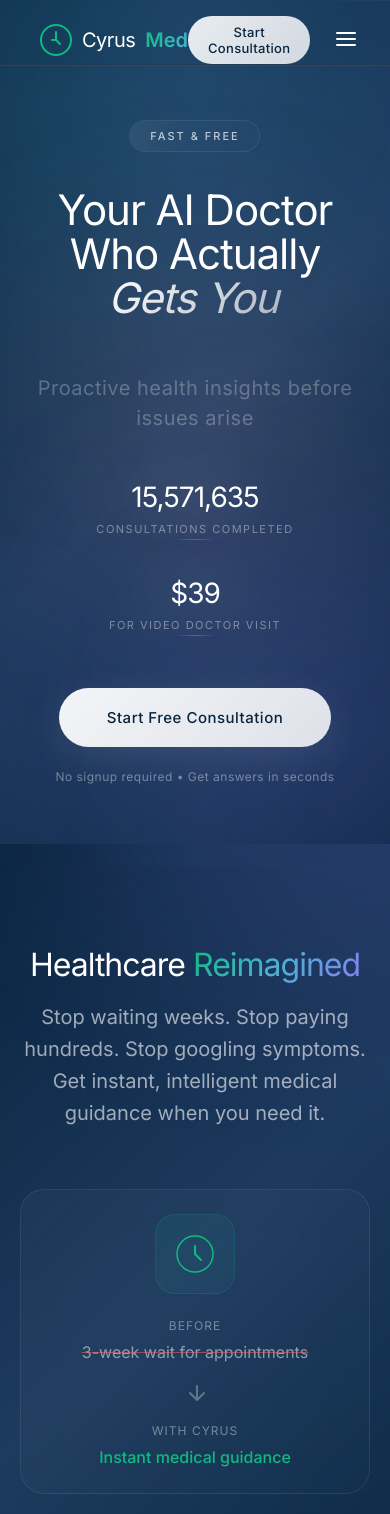
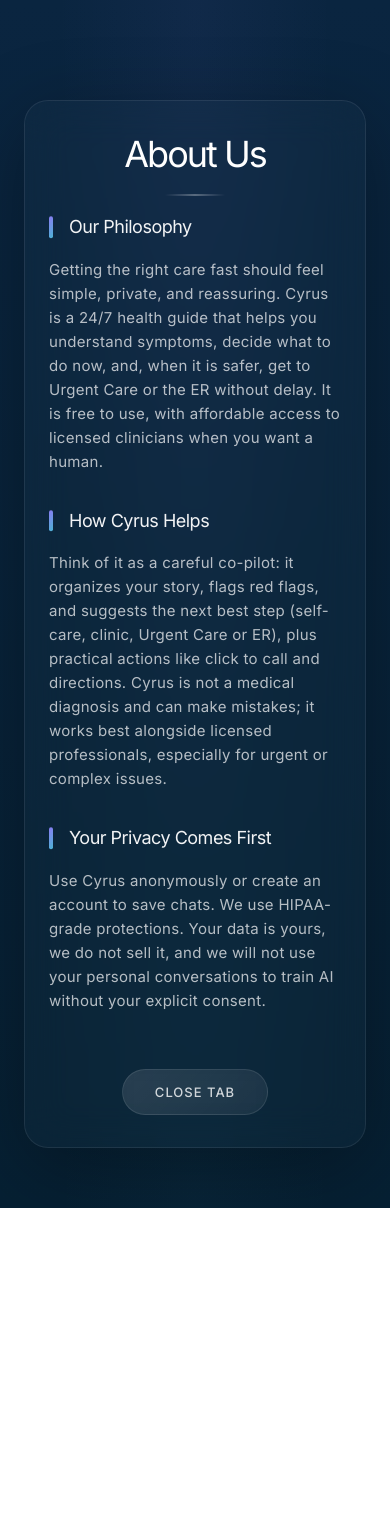
Before and after one commit to connie-q-yang/cyrus-med-frontend, a React (Create React App) app: page /about in a window 390 px wide. Shown: the top 1514 px of the page. After the commit the page ends 1208 px from the top, so only its background shows below. Built offline with nearby package versions, Linux system fonts and the light colour scheme.

Commit message:
add about and fix hero

```diff
--- a/package.json
+++ b/package.json
@@ -15,6 +15,7 @@
         "react-dom": "^18.2.0",
         "react-intersection-observer": "^9.5.3",
         "react-markdown": "^10.1.0",
+        "react-router-dom": "^7.9.3",
         "react-toastify": "^9.1.3",
         "remark-gfm": "^4.0.1"
     },
--- a/src/App.js
+++ b/src/App.js
@@ -1,4 +1,5 @@
 import React from 'react';
+import { BrowserRouter as Router, Routes, Route } from 'react-router-dom';
 import { ToastContainer } from 'react-toastify';
 import 'react-toastify/dist/ReactToastify.css';
 import Header from './components/Header/Header';
@@ -7,17 +8,31 @@
 import ChatPreview from './components/ChatPreview/ChatPreview';
 import Waitlist from './components/Waitlist/Waitlist';
 import BackgroundOrbs from './components/BackgroundEffects/BackgroundOrbs';
+import AboutUs from './components/AboutUs/AboutUs';
 import './App.css';
 
-function App() {
+function HomePage() {
   return (
-    <div className="App">
+    <>
       <BackgroundOrbs />
       <Header />
       <Hero />
       <FutureHealthcare />
       <ChatPreview />
       <Waitlist />
+    </>
+  );
+}
+
+function App() {
+  return (
+    <div className="App">
+      <Router>
+        <Routes>
+          <Route path="/" element={<HomePage />} />
+          <Route path="/about" element={<AboutUs />} />
+        </Routes>
+      </Router>
       <ToastContainer
         position="bottom-right"
         theme="dark"
--- /dev/null
+++ b/src/components/AboutUs/AboutUs.css
@@ -0,0 +1,181 @@
+.about-us-page {
+  min-height: 100vh;
+  background: linear-gradient(180deg, #0A2540 0%, #062033 100%);
+  padding: 120px 40px 80px;
+  position: relative;
+  overflow: hidden;
+}
+
+.about-us-page::before {
+  content: '';
+  position: absolute;
+  top: 0;
+  left: 0;
+  right: 0;
+  bottom: 0;
+  background: radial-gradient(ellipse at center top, rgba(138, 124, 244, 0.05) 0%, transparent 50%),
+              radial-gradient(ellipse at center bottom, rgba(76, 179, 212, 0.03) 0%, transparent 50%);
+  pointer-events: none;
+}
+
+.about-us-container {
+  max-width: 900px;
+  margin: 0 auto;
+  position: relative;
+  z-index: 1;
+}
+
+.about-content {
+  background: rgba(255, 255, 255, 0.02);
+  backdrop-filter: blur(20px);
+  border: 1px solid rgba(255, 255, 255, 0.08);
+  border-radius: 24px;
+  padding: 64px;
+  box-shadow: 0 20px 80px rgba(0, 0, 0, 0.3);
+}
+
+.about-title {
+  font-size: 56px;
+  font-weight: 200;
+  letter-spacing: -2px;
+  color: #fff;
+  margin-bottom: 56px;
+  text-align: center;
+  position: relative;
+}
+
+.about-title::after {
+  content: '';
+  position: absolute;
+  bottom: -20px;
+  left: 50%;
+  transform: translateX(-50%);
+  width: 60px;
+  height: 2px;
+  background: linear-gradient(90deg, transparent, rgba(255, 255, 255, 0.3), transparent);
+}
+
+.about-section {
+  margin-bottom: 48px;
+  animation: fadeIn 0.8s ease-out;
+}
+
+.about-section h2 {
+  font-size: 24px;
+  font-weight: 300;
+  color: rgba(255, 255, 255, 0.95);
+  margin-bottom: 20px;
+  letter-spacing: -0.5px;
+  position: relative;
+  padding-left: 24px;
+}
+
+.about-section h2::before {
+  content: '';
+  position: absolute;
+  left: 0;
+  top: 50%;
+  transform: translateY(-50%);
+  width: 4px;
+  height: 100%;
+  background: linear-gradient(135deg, #8A7CF4 0%, #4CB3D4 100%);
+  border-radius: 2px;
+}
+
+.about-section p {
+  font-size: 18px;
+  line-height: 1.8;
+  color: rgba(255, 255, 255, 0.7);
+  font-weight: 300;
+  letter-spacing: 0.3px;
+}
+
+.back-home {
+  margin-top: 56px;
+  text-align: center;
+}
+
+.back-button {
+  padding: 16px 40px;
+  background: linear-gradient(135deg, rgba(255, 255, 255, 0.1) 0%, rgba(255, 255, 255, 0.05) 100%);
+  color: rgba(255, 255, 255, 0.8);
+  border: 1px solid rgba(255, 255, 255, 0.1);
+  border-radius: 100px;
+  font-size: 14px;
+  font-weight: 500;
+  letter-spacing: 1px;
+  text-transform: uppercase;
+  cursor: pointer;
+  transition: all 0.3s ease;
+  backdrop-filter: blur(10px);
+}
+
+.back-button:hover {
+  background: linear-gradient(135deg, rgba(255, 255, 255, 0.15) 0%, rgba(255, 255, 255, 0.08) 100%);
+  border-color: rgba(255, 255, 255, 0.2);
+  transform: translateY(-2px);
+  box-shadow: 0 10px 30px rgba(0, 0, 0, 0.2);
+}
+
+@keyframes fadeIn {
+  from {
+    opacity: 0;
+    transform: translateY(20px);
+  }
+  to {
+    opacity: 1;
+    transform: translateY(0);
+  }
+}
+
+@media (max-width: 768px) {
+  .about-us-page {
+    padding: 100px 24px 60px;
+  }
+
+  .about-content {
+    padding: 40px 32px;
+  }
+
+  .about-title {
+    font-size: 42px;
+    margin-bottom: 40px;
+  }
+
+  .about-section h2 {
+    font-size: 20px;
+  }
+
+  .about-section p {
+    font-size: 16px;
+    line-height: 1.6;
+  }
+
+  .back-button {
+    padding: 14px 32px;
+    font-size: 13px;
+  }
+}
+
+@media (max-width: 480px) {
+  .about-content {
+    padding: 32px 24px;
+  }
+
+  .about-title {
+    font-size: 36px;
+  }
+
+  .about-section {
+    margin-bottom: 36px;
+  }
+
+  .about-section h2 {
+    font-size: 18px;
+    padding-left: 20px;
+  }
+
+  .about-section p {
+    font-size: 15px;
+  }
+}
--- /dev/null
+++ b/src/components/AboutUs/AboutUs.jsx
@@ -0,0 +1,63 @@
+import React from 'react';
+import { motion } from 'framer-motion';
+import './AboutUs.css';
+
+const AboutUs = () => {
+  return (
+    <div className="about-us-page">
+      <div className="about-us-container">
+        <motion.div
+          className="about-content"
+          initial={{ opacity: 0, y: 20 }}
+          animate={{ opacity: 1, y: 0 }}
+          transition={{ duration: 0.8 }}
+        >
+          <h1 className="about-title">About Us</h1>
+
+          <section className="about-section">
+            <h2>Our Philosophy</h2>
+            <p>
+              Getting the right care fast should feel simple, private, and reassuring.
+              Cyrus is a 24/7 health guide that helps you understand symptoms, decide
+              what to do now, and, when it is safer, get to Urgent Care or the ER
+              without delay. It is free to use, with affordable access to licensed
+              clinicians when you want a human.
+            </p>
+          </section>
+
+          <section className="about-section">
+            <h2>How Cyrus Helps</h2>
+            <p>
+              Think of it as a careful co-pilot: it organizes your story, flags red
+              flags, and suggests the next best step (self-care, clinic, Urgent Care
+              or ER), plus practical actions like click to call and directions. Cyrus
+              is not a medical diagnosis and can make mistakes; it works best alongside
+              licensed professionals, especially for urgent or complex issues.
+            </p>
+          </section>
+
+          <section className="about-section">
+            <h2>Your Privacy Comes First</h2>
+            <p>
+              Use Cyrus anonymously or create an account to save chats. We use
+              HIPAA-grade protections. Your data is yours, we do not sell it, and
+              we will not use your personal conversations to train AI without your
+              explicit consent.
+            </p>
+          </section>
+
+          <div className="back-home">
+            <button
+              className="back-button"
+              onClick={() => window.close()}
+            >
+              Close Tab
+            </button>
+          </div>
+        </motion.div>
+      </div>
+    </div>
+  );
+};
+
+export default AboutUs;
--- a/src/components/Header/Header.css
+++ b/src/components/Header/Header.css
@@ -74,7 +74,7 @@
   justify-content: center;
 }
 
-.nav-link {
+.nav-link, a.nav-link {
   padding: 10px 20px;
   background: transparent;
   border: none;
@@ -85,6 +85,8 @@
   transition: all 0.3s;
   border-radius: 8px;
   position: relative;
+  text-decoration: none;
+  display: inline-block;
 }
 
 .nav-link::after {
@@ -193,7 +195,7 @@
   gap: 8px;
 }
 
-.mobile-nav-link {
+.mobile-nav-link, a.mobile-nav-link {
   padding: 16px 20px;
   background: rgba(255, 255, 255, 0.03);
   border: 1px solid rgba(255, 255, 255, 0.08);
@@ -203,6 +205,8 @@
   text-align: left;
   cursor: pointer;
   transition: all 0.3s;
+  text-decoration: none;
+  display: block;
 }
 
 .mobile-nav-link:hover {
--- a/src/components/Header/Header.jsx
+++ b/src/components/Header/Header.jsx
@@ -62,6 +62,9 @@
               <button onClick={() => scrollToSection('chat-section')} className="nav-link">
                 Try Demo
               </button>
+              <a href="/about" target="_blank" rel="noopener noreferrer" className="nav-link">
+                About Us
+              </a>
             </nav>
 
             <div className="header-actions">
@@ -109,6 +112,9 @@
             <button onClick={() => scrollToSection('chat-section')} className="mobile-nav-link">
               Try Demo
             </button>
+            <a href="/about" target="_blank" rel="noopener noreferrer" className="mobile-nav-link">
+              About Us
+            </a>
             <button
               className="mobile-beta-button"
               onClick={() => scrollToSection('waitlist')}
--- a/src/components/Hero/Hero.css
+++ b/src/components/Hero/Hero.css
@@ -124,7 +124,7 @@
   display: flex;
   align-items: center;
   justify-content: center;
-  margin-bottom: 48px;
+  margin-bottom: 56px;
 }
 
 .hero-subtitle {
@@ -198,9 +198,17 @@
 .cta-container {
   display: flex;
   flex-direction: column;
+  gap: 24px;
+  align-items: center;
+  animation: fadeInUp 1s ease-out 0.6s backwards;
+}
+
+.cta-buttons {
+  display: flex;
   gap: 20px;
+  justify-content: center;
   align-items: center;
-  animation: fadeInUp 1s ease-out 0.8s backwards;
+  flex-wrap: wrap;
 }
 
 .cta-primary {
@@ -246,6 +254,50 @@
   background: linear-gradient(135deg, #fff 0%, rgba(255, 255, 255, 0.95) 100%);
 }
 
+.cta-secondary {
+  display: inline-flex;
+  align-items: center;
+  gap: 12px;
+  padding: 24px 56px;
+  background: transparent;
+  color: rgba(255, 255, 255, 0.9);
+  border: 2px solid rgba(255, 255, 255, 0.2);
+  border-radius: 100px;
+  font-size: 16px;
+  font-weight: 500;
+  letter-spacing: 0.5px;
+  cursor: pointer;
+  transition: all 0.5s cubic-bezier(0.4, 0, 0.2, 1);
+  position: relative;
+  overflow: hidden;
+  backdrop-filter: blur(10px);
+}
+
+.cta-secondary::before {
+  content: '';
+  position: absolute;
+  top: 50%;
+  left: 50%;
+  width: 0;
+  height: 0;
+  border-radius: 50%;
+  background: rgba(255, 255, 255, 0.1);
+  transform: translate(-50%, -50%);
+  transition: width 0.6s, height 0.6s;
+}
+
+.cta-secondary:hover::before {
+  width: 300px;
+  height: 300px;
+}
+
+.cta-secondary:hover {
+  transform: translateY(-2px);
+  background: rgba(255, 255, 255, 0.05);
+  border-color: rgba(255, 255, 255, 0.3);
+  box-shadow: 0 10px 40px rgba(255, 255, 255, 0.08);
+}
+
 .cta-subtitle {
   font-size: 12px;
   color: rgba(255, 255, 255, 0.4);
@@ -268,17 +320,16 @@
     font-size: 20px;
   }
 
-  .trust-indicators {
-    gap: 40px;
+  .cta-buttons {
+    flex-direction: column;
+    width: 100%;
   }
 
-  .indicator-number {
-    font-size: 28px;
-  }
-
-  .cta-primary {
+  .cta-primary, .cta-secondary {
     padding: 20px 48px;
     font-size: 15px;
+    width: 100%;
+    max-width: 300px;
   }
 
   .hero-badge span {
--- a/src/components/Hero/Hero.jsx
+++ b/src/components/Hero/Hero.jsx
@@ -5,7 +5,6 @@
 
 const Hero = () => {
   const [currentBenefit, setCurrentBenefit] = useState(0);
-  const [consultationCount, setConsultationCount] = useState(15571632);
   const [isChatOpen, setIsChatOpen] = useState(false);
 
   const benefits = [
@@ -20,13 +19,8 @@
       setCurrentBenefit((prev) => (prev + 1) % benefits.length);
     }, 3000);
 
-    const countInterval = setInterval(() => {
-      setConsultationCount(prev => prev + Math.floor(Math.random() * 3) + 1);
-    }, 5000);
-
     return () => {
       clearInterval(benefitInterval);
-      clearInterval(countInterval);
     };
   }, [benefits.length]);
 
@@ -38,6 +32,10 @@
   const closeChat = () => {
     setIsChatOpen(false);
     document.body.style.overflow = 'auto';
+  };
+
+  const scrollToWaitlist = () => {
+    document.getElementById('waitlist')?.scrollIntoView({ behavior: 'smooth' });
   };
 
   return (
@@ -76,31 +74,15 @@
             </AnimatePresence>
           </div>
 
-          <div className="trust-indicators">
-            <motion.div
-              className="indicator"
-              initial={{ opacity: 0 }}
-              animate={{ opacity: 1 }}
-              transition={{ delay: 0.8 }}
-            >
-              <span className="indicator-number">{consultationCount.toLocaleString()}</span>
-              <span className="indicator-label">consultations completed</span>
-            </motion.div>
-            <motion.div
-              className="indicator"
-              initial={{ opacity: 0 }}
-              animate={{ opacity: 1 }}
-              transition={{ delay: 1 }}
-            >
-              <span className="indicator-number">$39</span>
-              <span className="indicator-label">for video doctor visit</span>
-            </motion.div>
-          </div>
-
           <div className="cta-container">
-            <button className="cta-primary" onClick={openChat}>
-              Start Free Consultation
-            </button>
+            <div className="cta-buttons">
+              <button className="cta-primary" onClick={openChat}>
+                Start Free Consultation
+              </button>
+              <button className="cta-secondary" onClick={scrollToWaitlist}>
+                Get on Waitlist
+              </button>
+            </div>
             <p className="cta-subtitle">No signup required • Get answers in seconds</p>
           </div>
         </motion.div>
```
Also changed, not shown: 1 other file (tests, documents, lock files or other folders).
